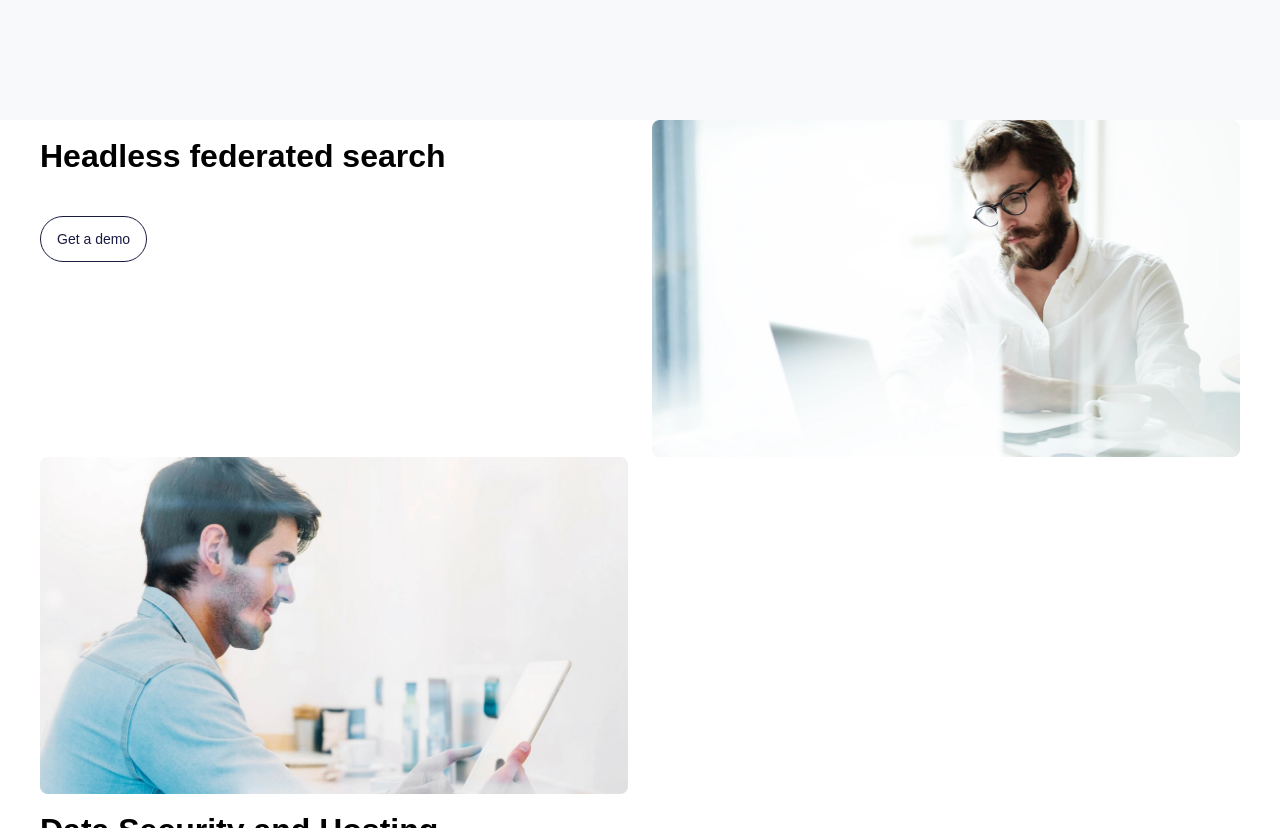
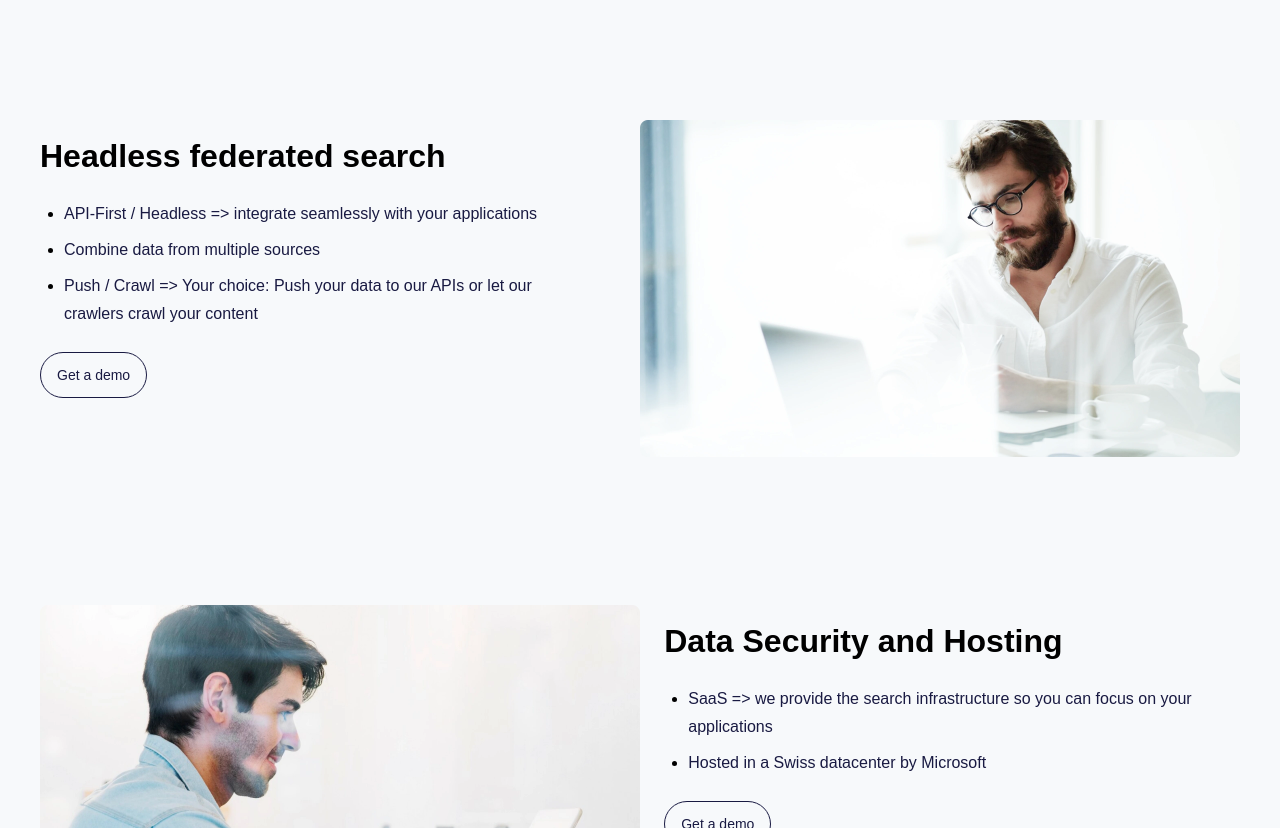
Before and after one commit to Deepakverma-556/keySemantics, a React (Create React App) app: page / in a window 1280 px wide. Shown: the part 2800-3628 px from the top of the page. Built offline with nearby package versions, Linux system fonts and the light colour scheme.

Commit message:
data security section and federated section create

```diff
--- a/src/common/CustomSection.jsx
+++ /dev/null
@@ -1,19 +0,0 @@
-import React from 'react'
-import SubHeading from './SubHeading'
-import CustomButton from './CustomButton'
-
-const CustomSection = ({ myClass, text, myAlt, myImage }) => {
-  return (
-    <div className={`flex flex-wrap -mx-3 ${myClass} flex-row`}>
-      <div className='w-1/2 px-3'>
-        <SubHeading text={text} />
-        <CustomButton text='Get a demo' myClass='py-3 px-4 border border-blue text-blue hover:text-white after:bg-blue mt-6 max-sm:mt-5 max-md:mx-auto' />
-      </div>
-      <div className='w-1/2 px-3'>
-        <img src={myImage} alt={myAlt} className='h-[337px]' />
-      </div>
-    </div>
-  )
-}
-
-export default CustomSection
--- a/src/components/DataSecurity.jsx
+++ b/src/components/DataSecurity.jsx
@@ -1,17 +1,28 @@
 import React from 'react'
 import { DATA_SECURITY_LIST } from '../utils/helper'
-import CustomSection from '../common/CustomSection'
+import SubHeading from '../common/SubHeading'
+import CustomButton from '../common/CustomButton'
 
 const DataSecurity = () => {
   return (
-    <div className='max-w-[1232px] mx-auto px-4'>
-      <CustomSection text='Data Security and Hosting' myImage='/assets/images/webp/data-security.webp' myAlt='data-security' myClass='flex-col-reverse' />
-      {/* {
-        DATA_SECURITY_LIST.map((obj, i) => (
-          <ul>
-            <li className='list-disc'>{obj}</li>
-          </ul>
-        ))} */}
+    <div className='bg-lightGray pt-[148px] pb-[164px]'>
+      <div className='max-w-[1232px] mx-auto px-4'>
+        <div className='flex flex-wrap -mx-3'>
+          <div className='px-3 w-[51%]'>
+            <img src="/assets/images/webp/data-security.webp" alt="data-security" />
+          </div>
+          <div className='px-3 w-[49%]'>
+            <SubHeading text='Data Security and Hosting' />
+            {
+              DATA_SECURITY_LIST.map((obj, i) => (
+                <ul key={i} className='max-w-[552px] pl-6 pt-2'>
+                  <li className='list-disc'>{obj}</li>
+                </ul>
+              ))}
+            <CustomButton text='Get a demo' myClass='py-3 px-4 border border-blue text-blue hover:text-white after:bg-blue mt-6 max-sm:mt-5 max-md:mx-auto' />
+          </div>
+        </div>
+      </div>
     </div>
   )
 }
--- a/src/components/HeadlessFederated.jsx
+++ b/src/components/HeadlessFederated.jsx
@@ -1,18 +1,28 @@
 import React from 'react'
-import CustomSection from '../common/CustomSection'
 import { HEADLESS_LIST } from '../utils/helper'
 import CustomButton from '../common/CustomButton'
+import SubHeading from '../common/SubHeading'
 
 const HeadlessFederated = () => {
   return (
-    <div className='max-w-[1232px] mx-auto px-4'>
-      <CustomSection text='Headless federated search' myImage='/assets/images/webp/federated-search.webp' myAlt='federated-search' />
-      {/* {
-        HEADLESS_LIST.map((obj, i) => (
-          <ul>
-            <li className='list-disc'>{obj}</li>
-          </ul>
-        ))} */}
+    <div className='bg-lightGray'>
+      <div className='max-w-[1232px] mx-auto px-4'>
+        <div className='flex flex-wrap -mx-3'>
+          <div className='px-3 w-[49%]'>
+            <SubHeading text='Headless federated search' />
+            {
+              HEADLESS_LIST.map((obj, i) => (
+                <ul key={i} className='pl-6 max-w-[552px] pt-2'>
+                  <li className='list-disc'>{obj}</li>
+                </ul>
+              ))}
+            <CustomButton text='Get a demo' myClass='py-3 px-4 border border-blue text-blue hover:text-white after:bg-blue mt-6 max-sm:mt-5 max-md:mx-auto' />
+          </div>
+          <div className='px-3 w-[51%]'>
+            <img src="/assets/images/webp/federated-search.webp" alt="federated-search" />
+          </div>
+        </div>
+      </div>
     </div>
   )
 }
```
